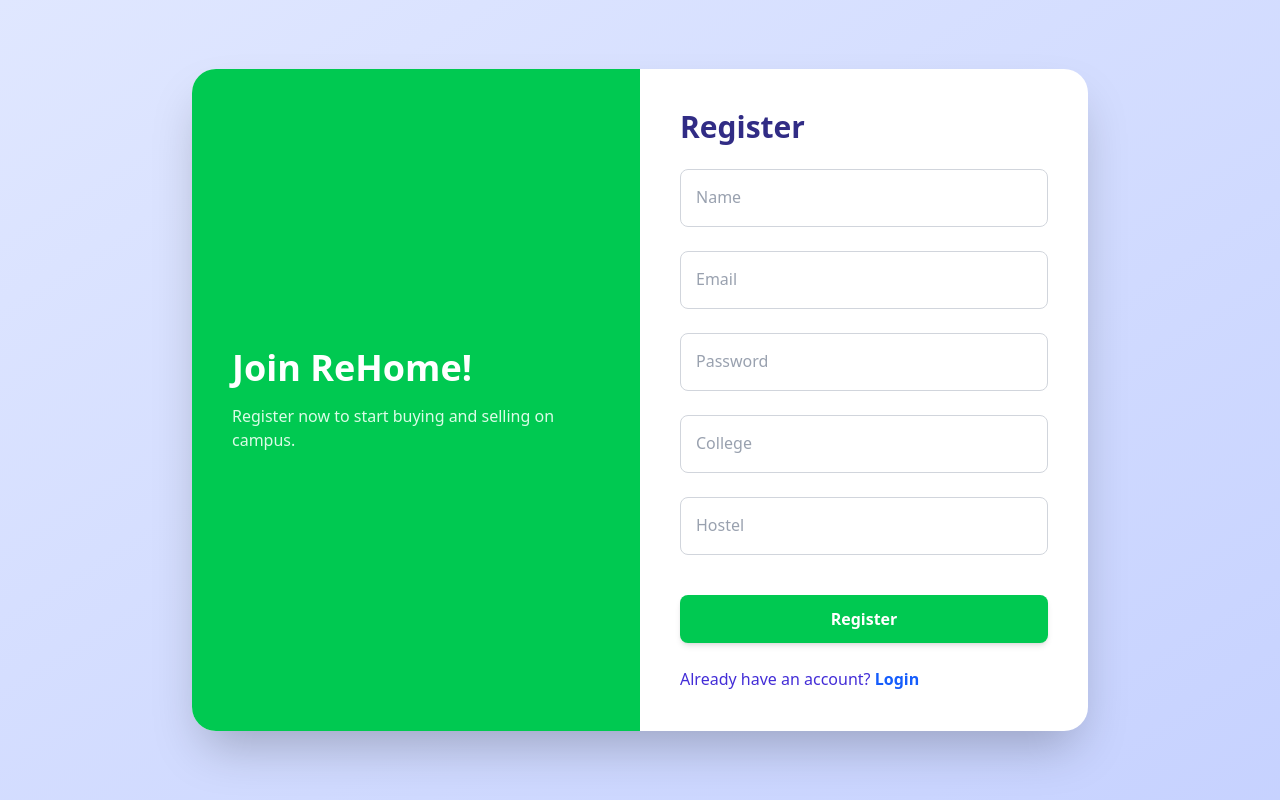
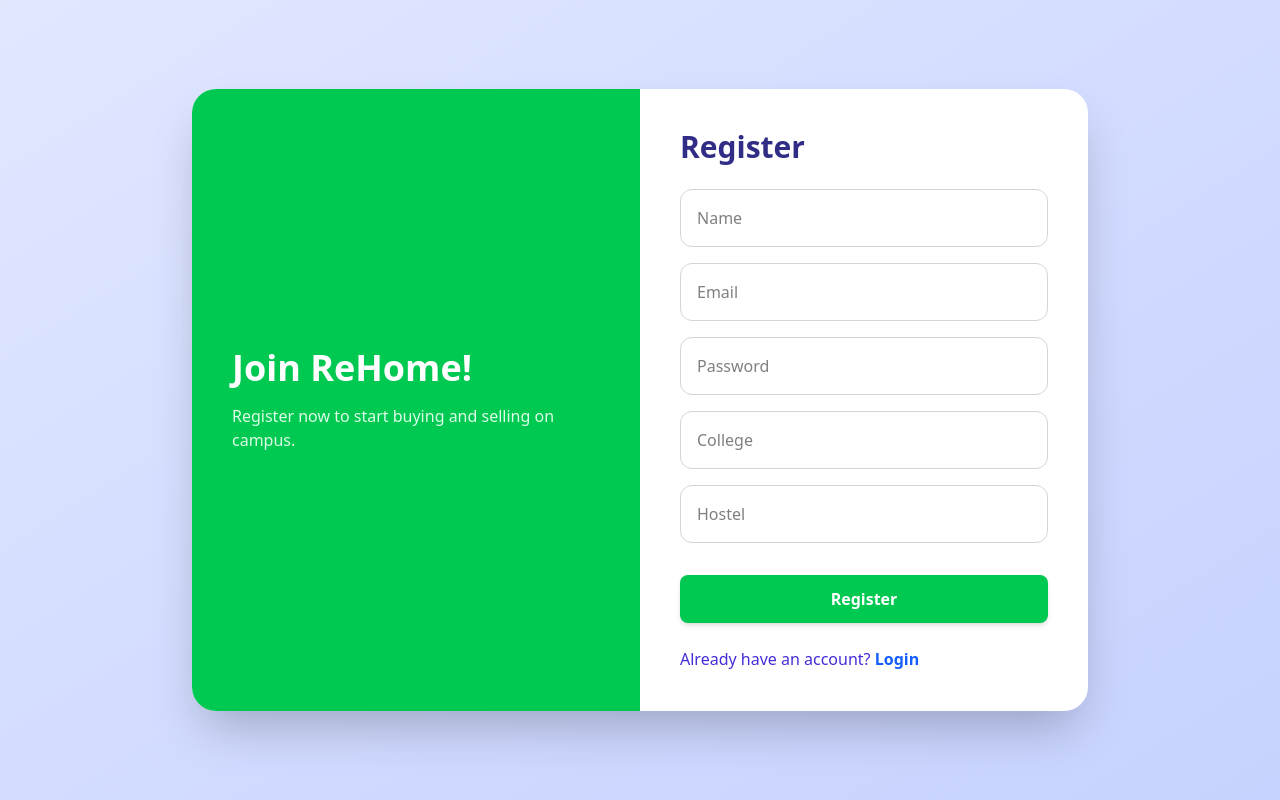
Before and after one commit to Basanta-khatri-0311/rehome, a React (Vite) app in the folder frontend/: page /register in a window 1280 px wide. Built offline with nearby package versions, Linux system fonts and the light colour scheme.

Commit message:
little styling changes

```diff
--- /dev/null
+++ b/frontend/src/components/AddItem/AddItemForm.jsx
@@ -0,0 +1,112 @@
+import { useState } from "react";
+import { useNavigate } from "react-router-dom";
+import axios from "axios";
+import TextInput from "../AddItem/TextInput";
+import TextArea from "../AddItem/TextArea";
+
+function AddItemForm() {
+  const navigate = useNavigate();
+  const [form, setForm] = useState({
+    title: "",
+    description: "",
+    price: "",
+    hostel: "",
+    image: null,
+  });
+  const [message, setMessage] = useState("");
+
+  const handleChange = (e) => {
+    setForm({ ...form, [e.target.name]: e.target.value });
+  };
+
+  const handleSubmit = async (e) => {
+    e.preventDefault();
+    try {
+      const token = localStorage.getItem("token");
+
+      const formData = new FormData();
+      Object.entries(form).forEach(([key, value]) => {
+        if (value) formData.append(key, value);
+      });
+
+      await axios.post("http://localhost:5050/api/items", formData, {
+        headers: {
+          "Content-Type": "multipart/form-data",
+          Authorization: `Bearer ${token}`,
+        },
+      });
+
+      alert("Item added successfully!");
+      navigate("/");
+    } catch (err) {
+      console.error(err);
+      setMessage(err.response?.data?.message || "Failed to add item");
+    }
+  };
+
+  return (
+    <form
+      onSubmit={handleSubmit}
+      className="bg-white/70 backdrop-blur-md p-10 rounded-2xl shadow-xl border border-indigo-200"
+    >
+      {message && (
+        <p className="mb-6 text-center text-red-500 font-medium">{message}</p>
+      )}
+
+      <div className="space-y-5">
+        <TextInput
+          name="title"
+          placeholder="Item Title"
+          value={form.title}
+          onChange={handleChange}
+          required
+        />
+
+        <TextArea
+          name="description"
+          placeholder="Item Description"
+          value={form.description}
+          onChange={handleChange}
+          required
+        />
+
+        <TextInput
+          type="number"
+          name="price"
+          placeholder="Price (in ₹)"
+          value={form.price}
+          onChange={handleChange}
+          required
+        />
+
+        <TextInput
+          name="hostel"
+          placeholder="Hostel (optional)"
+          value={form.hostel}
+          onChange={handleChange}
+        />
+      </div>
+
+      <div className="mb-5">
+        <label className="block mb-2 text-indigo-900 font-medium">
+          Product Image
+        </label>
+        <input
+          type="file"
+          accept="image/*"
+          onChange={(e) => setForm({ ...form, image: e.target.files[0] })}
+          className="w-full p-2 rounded-xl border border-gray-300 focus:outline-none focus:ring-2 focus:ring-indigo-400 transition"
+        />
+      </div>
+
+      <button
+        type="submit"
+        className="mt-8 w-full bg-indigo-600 hover:bg-indigo-700 text-white py-4 rounded-2xl font-semibold text-lg shadow-lg transition"
+      >
+        Add Item
+      </button>
+    </form>
+  );
+}
+
+export default AddItemForm;
--- /dev/null
+++ b/frontend/src/components/AddItem/TextArea.jsx
@@ -0,0 +1,9 @@
+
+export default function TextArea({ ...props }) {
+  return (
+    <textarea
+      {...props}
+      className="w-full p-4 rounded-xl border border-gray-300 focus:outline-none focus:ring-2 focus:ring-indigo-400 transition resize-none h-32"
+    />
+  );
+}
--- /dev/null
+++ b/frontend/src/components/AddItem/TextInput.jsx
@@ -0,0 +1,10 @@
+
+export default function TextInput({ type = "text", ...props }) {
+    return (
+        <input
+            type={type}
+            {...props}
+            className="w-full p-4 rounded-xl border border-gray-300 focus:outline-none focus:ring-2 focus:ring-indigo-400 transition"
+        />
+    );
+}
--- a/frontend/src/components/Input.jsx
+++ b/frontend/src/components/Input.jsx
@@ -1,18 +1,21 @@
-export default function Input({ name, value, onChange, type = "text", placeholder }) {
+export default function Input({
+  name,
+  value,
+  onChange,
+  type = "text",
+  placeholder,
+  required = true,
+  className = "",
+}) {
   return (
-    <div className="relative mb-6">
     <input
       name={name}
       type={type}
       value={value}
       onChange={onChange}
-        required
-        className="peer w-full p-4 border rounded-lg border-gray-300 focus:border-indigo-500 focus:ring-2 focus:ring-indigo-200 outline-none"
-        placeholder=" "
+      placeholder={placeholder}
+      required={required}
+      className={`w-full p-4 mb-4 rounded-xl border border-gray-300 focus:outline-none focus:ring-2 transition ${className}`}
     />
-      <label className="absolute left-4 top-4 text-gray-400 text-sm peer-placeholder-shown:top-4 peer-placeholder-shown:text-gray-400 peer-placeholder-shown:text-base peer-focus:top-1 peer-focus:text-indigo-500 peer-focus:text-sm transition-all">
-        {placeholder}
-      </label>
-    </div>
   );
 }
--- a/frontend/src/components/ItemCard.jsx
+++ b/frontend/src/components/ItemCard.jsx
@@ -18,7 +18,7 @@
         <p className="text-sm text-gray-500">Hostel: {item.hostel || "N/A"}</p>
         <Link
           to={`/item/${item._id}`}
-          className="mt-4 block bg-indigo-600 text-white py-2 rounded-lg text-center hover:bg-indigo-700 transition"
+          className="mt-4 block bg-indigo-600 text-white py-2 rounded text-center hover:bg-indigo-700 transition"
         >
           View Details
         </Link>
--- a/frontend/src/pages/AddItem.jsx
+++ b/frontend/src/pages/AddItem.jsx
@@ -1,125 +1,16 @@
-import { useState } from "react";
-import { useNavigate } from "react-router-dom";
 import Header from "../components/Header";
-import axios from "axios";
+import AddItemForm  from "../components/AddItem/AddItemForm";
+
 
 export default function AddItem() {
-    const navigate = useNavigate();
-    const [form, setForm] = useState({
-        title: "",
-        description: "",
-        price: "",
-        hostel: "",
-        image: null
-    });
-    const [message, setMessage] = useState("");
-
-    const handleChange = (e) => {
-        setForm({ ...form, [e.target.name]: e.target.value });
-    };
-
-    const handleSubmit = async (e) => {
-        e.preventDefault();
-        try {
-            const token = localStorage.getItem("token");
-
-            const formData = new FormData();
-            formData.append("title", form.title);
-            formData.append("description", form.description);
-            formData.append("price", form.price);
-            formData.append("hostel", form.hostel || "");
-            if (form.image) formData.append("image", form.image);
-
-            const res = await axios.post("http://localhost:5050/api/items", formData, {
-                headers: {
-                    "Content-Type": "multipart/form-data",
-                    Authorization: `Bearer ${token}`,
-                },
-            });
-
-            alert("Item added successfully!");
-            navigate("/");
-        } catch (err) {
-            console.error(err);
-            setMessage(err.response?.data?.message || "Failed to add item");
-        }
-    };
-
-
   return (
     <div className="min-h-screen bg-gradient-to-b from-indigo-50 to-indigo-100 font-poppins p-5">
       <Header />
-
       <main className="max-w-3xl mx-auto py-10">
         <h2 className="text-4xl font-bold text-indigo-900 mb-8 text-center">
           Add New Item
         </h2>
-
-                <form
-                    onSubmit={handleSubmit}
-                    className="bg-white/70 backdrop-blur-md p-10 rounded-2xl shadow-xl border border-indigo-200"
-                >
-                    {message && (
-                        <p className="mb-6 text-center text-red-500 font-medium">{message}</p>
-                    )}
-
-                    <div className="space-y-5">
-                        <input
-                            type="text"
-                            name="title"
-                            placeholder="Item Title"
-                            value={form.title}
-                            onChange={handleChange}
-                            className="w-full p-4 rounded-xl border border-gray-300 focus:outline-none focus:ring-2 focus:ring-indigo-400 transition"
-                            required
-                        />
-
-                        <textarea
-                            name="description"
-                            placeholder="Item Description"
-                            value={form.description}
-                            onChange={handleChange}
-                            className="w-full p-4 rounded-xl border border-gray-300 focus:outline-none focus:ring-2 focus:ring-indigo-400 transition resize-none h-32"
-                            required
-                        />
-
-                        <input
-                            type="number"
-                            name="price"
-                            placeholder="Price (in ₹)"
-                            value={form.price}
-                            onChange={handleChange}
-                            className="w-full p-4 rounded-xl border border-gray-300 focus:outline-none focus:ring-2 focus:ring-indigo-400 transition"
-                            required
-                        />
-
-                        <input
-                            type="text"
-                            name="hostel"
-                            placeholder="Hostel (optional)"
-                            value={form.hostel}
-                            onChange={handleChange}
-                            className="w-full p-4 rounded-xl border border-gray-300 focus:outline-none focus:ring-2 focus:ring-indigo-400 transition"
-                        />
-                    </div>
-                    <div className="mb-5">
-                        <label className="block mb-2 text-indigo-900 font-medium">Product Image</label>
-                        <input
-                            type="file"
-                            accept="image/*"
-                            onChange={(e) => setForm({ ...form, image: e.target.files[0] })}
-                            className="w-full p-2 rounded-xl border border-gray-300 focus:outline-none focus:ring-2 focus:ring-indigo-400 transition"
-                        />
-                    </div>
-
-
-                    <button
-                        type="submit"
-                        className="mt-8 w-full bg-indigo-600 hover:bg-indigo-700 text-white py-4 rounded-2xl font-semibold text-lg shadow-lg transition"
-                    >
-                        Add Item
-                    </button>
-                </form>
+        <AddItemForm />
       </main>
     </div>
   );
--- a/frontend/src/pages/Login.jsx
+++ b/frontend/src/pages/Login.jsx
@@ -36,8 +36,8 @@
         </div>
         <form className="md:w-1/2 p-10" onSubmit={handleSubmit}>
           <h2 className="text-3xl font-bold text-indigo-900 mb-6">Login</h2>
-          <Input name="email" type="email" value={form.email} onChange={handleChange} placeholder="Email" />
-          <Input name="password" type="password" value={form.password} onChange={handleChange} placeholder="Password" />
+          <Input name="email" type="email" value={form.email} onChange={handleChange} placeholder="Email" className="focus:ring-indigo-400"/>
+          <Input name="password" type="password" value={form.password} onChange={handleChange} placeholder="Password" className="focus:ring-indigo-400" />
           <Button type="submit" className="w-full bg-indigo-600 text-white mt-4 hover:bg-indigo-700">Login</Button>
           <p className="mt-6 text-indigo-700">
             Don't have an account? <Link to="/register" className="text-green-500 font-semibold hover:underline">Register</Link>
--- a/frontend/src/pages/Register.jsx
+++ b/frontend/src/pages/Register.jsx
@@ -44,6 +44,7 @@
               value={form[field]}
               onChange={handleChange}
               placeholder={field.charAt(0).toUpperCase()+field.slice(1)}
+              className="focus:ring-green-400"
             />
           ))}
           <Button type="submit" className="w-full bg-green-500 text-white mt-4 hover:bg-green-600">Register</Button>
```
Lines whose indentation alone changed are shown as unchanged.
